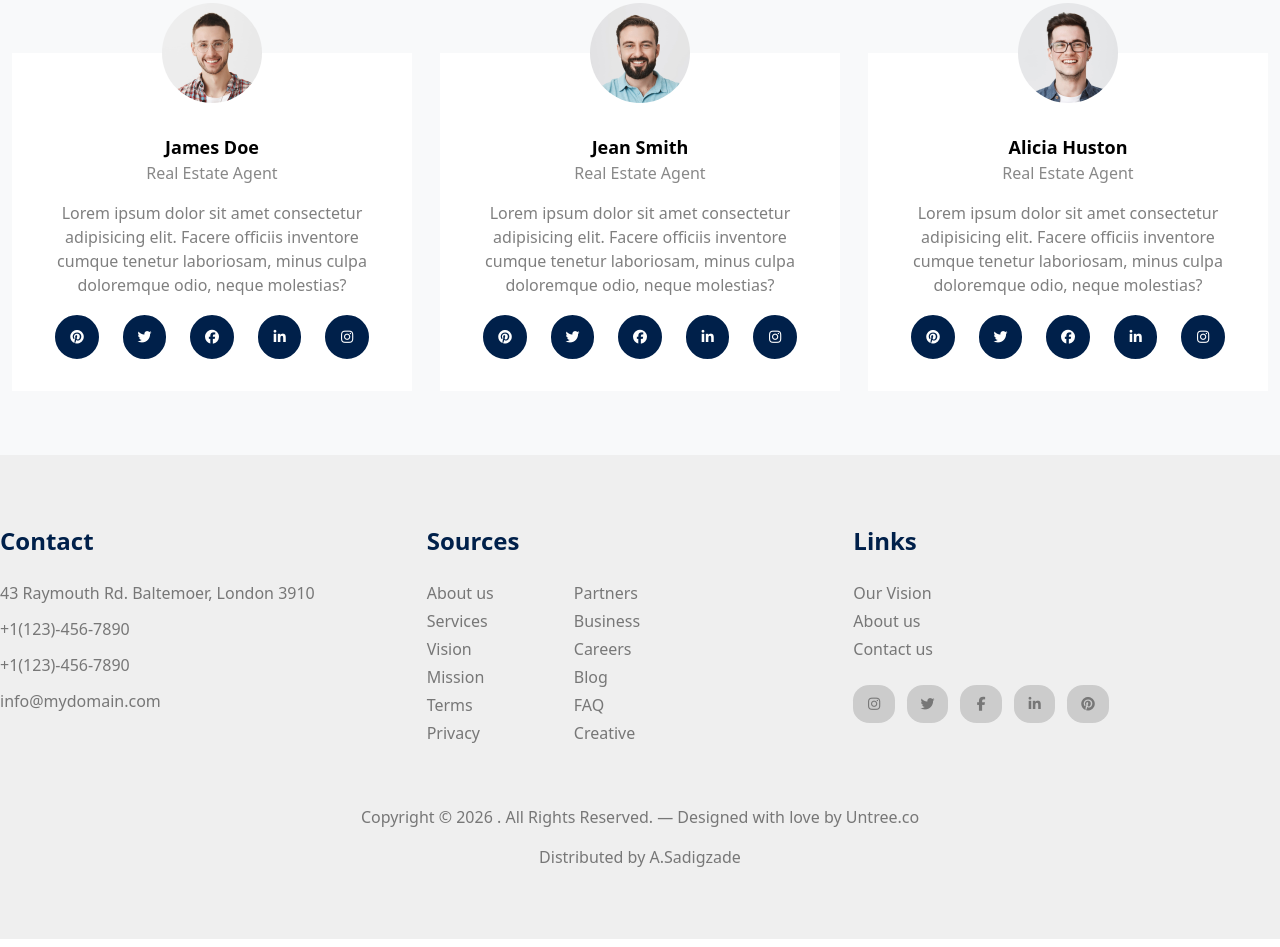
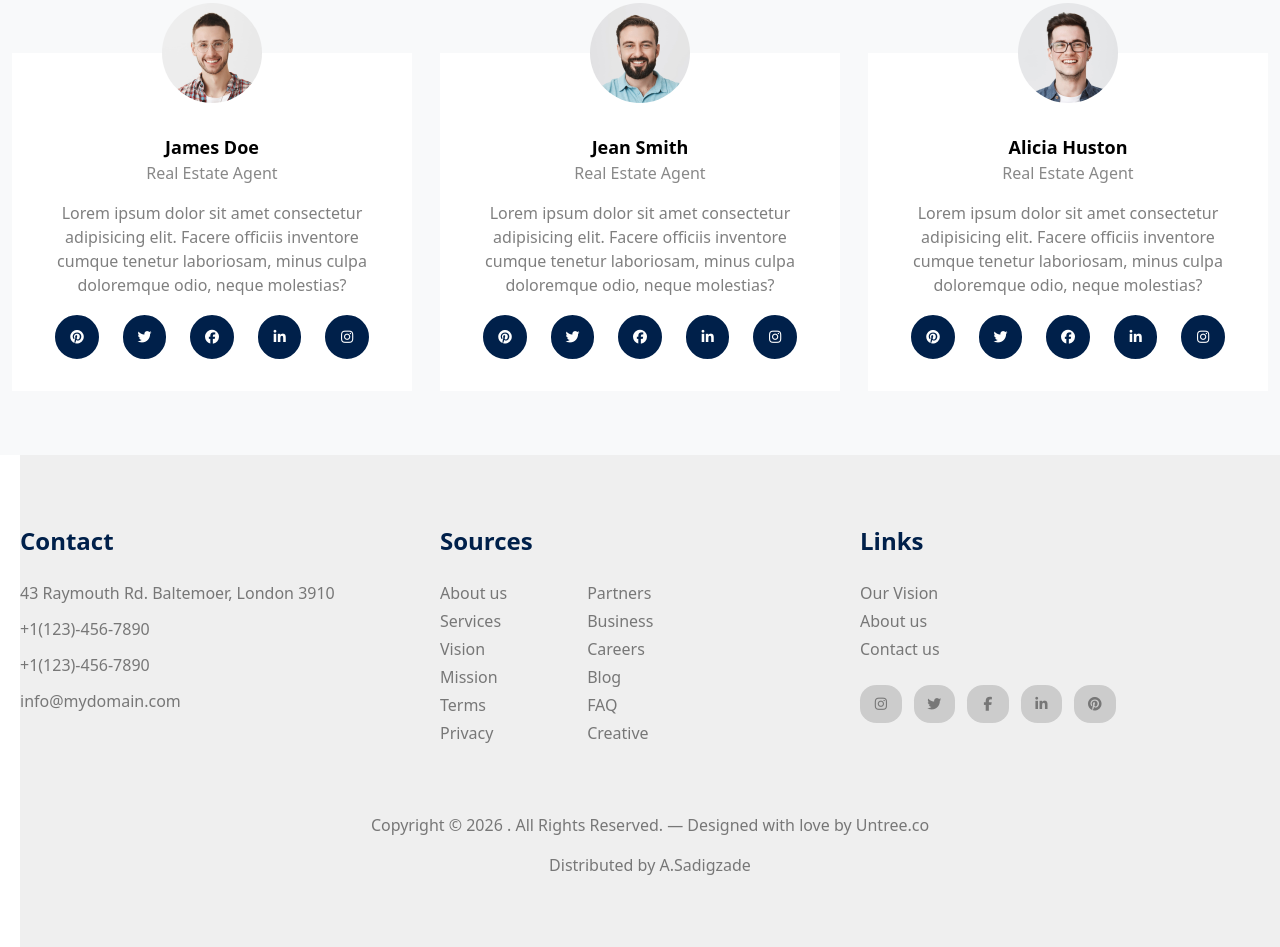
Before and after one commit to sadigzadeamina07/property-template, a website: page index.html in a window 1280 px wide. Shown: the part 3853-4800 px from the top of the page. Drawn offline with nearby package versions, Linux system fonts and the light colour scheme.

Commit message:
changed footer

```diff
--- a/index.html
+++ b/index.html
@@ -231,10 +231,10 @@
             </div>
         </div>
     </main>
-    <footer class="bg-[#efefef] text-[#777] py-[70px] text-center md:text-left">
+    <footer class="bg-[#efefef] text-[#777]  ml-[20px] py-[70px] text-left">
         <div class="container mx-auto">
             <div class="grid grid-cols-1 md:grid-cols-3">
-                <div class="flex flex-col gap-6 ">
+                <div class="flex flex-col gap-6  mb-2">
                     <h3 class="text-2xl   font-semibold text-[#00204a]">Contact</h3>
                     <ul class="flex flex-col gap-3 ">
                         <li class=" hover:text-black"><a href="">43 Raymouth Rd. Baltemoer, London 3910</a></li>
@@ -243,9 +243,9 @@
                         <li class=" hover:text-black"><a href="email">info@mydomain.com</a></li>
                     </ul>
                 </div>
-                <div class="flex flex-col gap-6 ">
+                <div class="flex flex-col gap-6 mb-2 ">
                     <h3 class="text-2xl   font-semibold text-[#00204a]">Sources</h3>
-                    <div class="flex  flex-col md:flex-row  gap-3 md:gap-20 col-span-2">
+                    <div class="flex   gap-20 col-span-2">
                         <ul class=" flex flex-col gap-1">
                             <li class=" hover:text-black"><a href="">About us</a></li>
                             <li class=" hover:text-black"><a href="">Services</a></li>
@@ -265,14 +265,14 @@
                     </div>
 
                 </div>
-                <div class="flex flex-col gap-6 ">
+                <div class="flex flex-col gap-6  ">
                     <h3 class="text-2xl  font-semibold text-[#00204a]">Links</h3>
                     <ul class=" flex flex-col gap-1">
                         <li class=" hover:text-black"><a href="">Our Vision</a></li>
                         <li class=" hover:text-black"><a href="">About us</a></li>
                         <li class=" hover:text-black"><a href="">Contact us</a></li>
                     </ul>
-                    <div class="flex gap-3 justify-center text-sm  md:justify-start">
+                    <div class="flex gap-3  text-sm  justify-start">
                         <div class="bg-[#ccc] p-3   flex items-center rounded-[40%]">
                             <i class="fa-brands fa-instagram  "></i>
 
```
